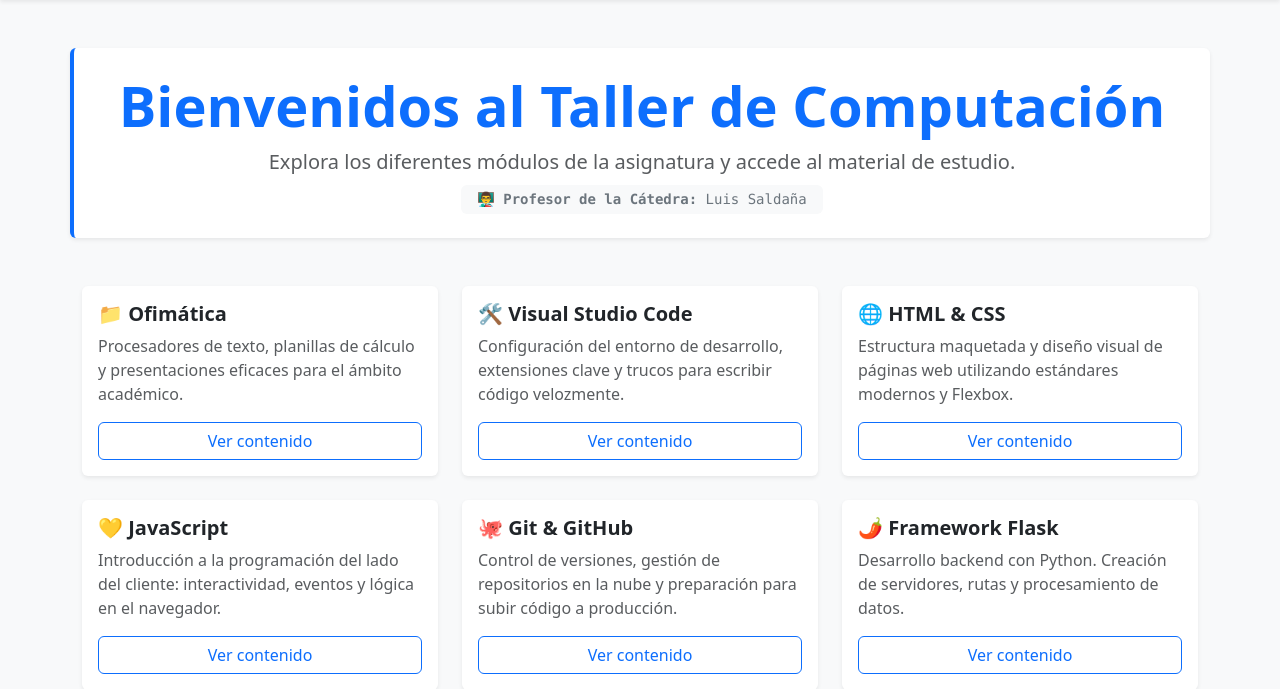
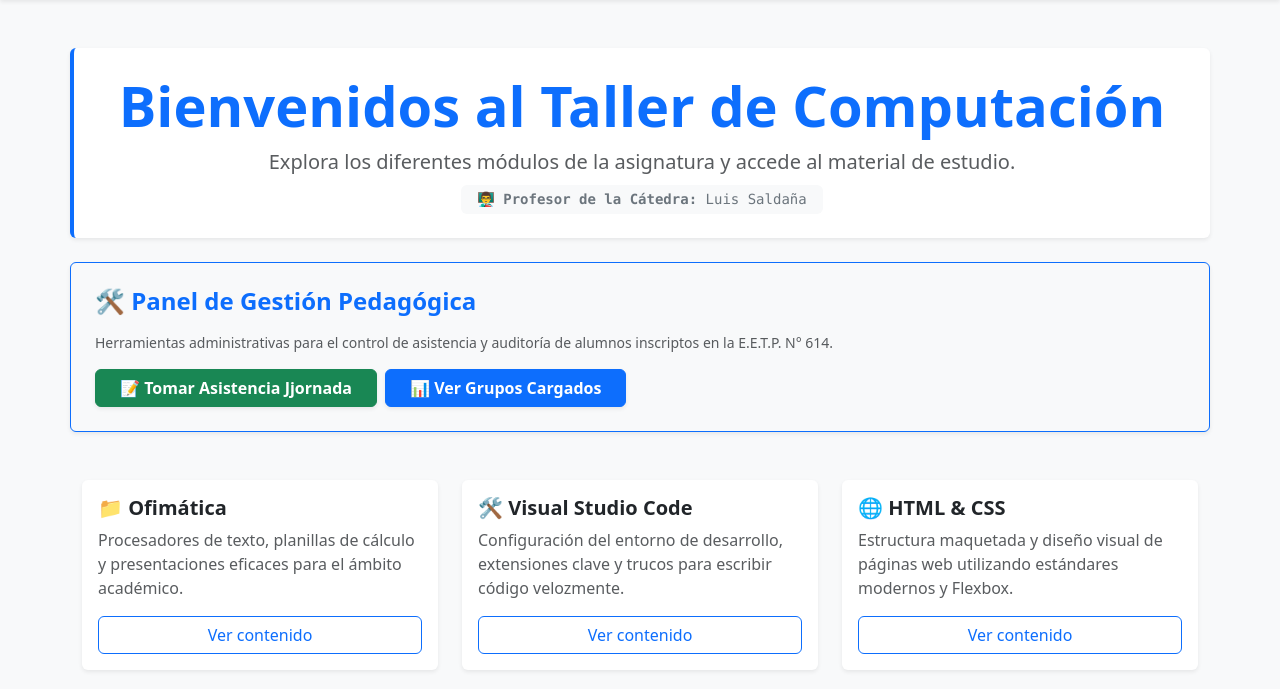
Before and after one commit to profeluissaldana/MipaginaWebTaller, a Flask app: page / in a window 1280 px wide. Shown: the part 68-757 px from the top of the page. Run offline with Flask 3, Linux system fonts and the light colour scheme; the visitor is signed in with stand-in values (Sample User, id 1).

Commit message:
Agregué boton de visualización de grupos

```diff
--- a/app.py
+++ b/app.py
@@ -744,13 +744,14 @@ def inicializar_turnos_oficiales():
     db.create_all()
 
     # Mapeo exacto solicitado para la segmentación del taller
+   # Mapeo exacto solicitado para la segmentación del taller (Horarios actualizados)
     turnos_objetivo = [
-        {"id": 1, "nombre": "Mañana - Grupo A (Lun/Mie)", "horario": "7:30 - 11:45", "dias": "Lunes y Miércoles"},
-        {"id": 2, "nombre": "Mañana - Grupo B (Mar/Vie)", "horario": "7:30 - 11:45", "dias": "Martes y Viernes"},
-        {"id": 3, "nombre": "Tarde - Martes", "horario": "13:30 - 17:45", "dias": "Martes"},
-        {"id": 4, "nombre": "Tarde - Miércoles", "horario": "13:30 - 17:45", "dias": "Miércoles"},
-        {"id": 5, "nombre": "Tarde - Viernes", "horario": "13:30 - 17:45", "dias": "Viernes"},
-        {"id": 6, "nombre": "Tarde - Jueves Rotativo", "horario": "13:30 - 17:45", "dias": "Jueves"}
+        {"id": 1, "nombre": "Mañana - Grupo A (Lun/Mie)", "horario": "7:30 - 11:10", "dias": "Lunes y Miércoles"},
+        {"id": 2, "nombre": "Mañana - Grupo B (Mar/Vie)", "horario": "7:30 - 11:10", "dias": "Martes y Viernes"},
+        {"id": 3, "nombre": "Tarde - Martes", "horario": "13:10 - 16:50", "dias": "Martes"},
+        {"id": 4, "nombre": "Tarde - Miércoles", "horario": "13:10 - 16:50", "dias": "Miércoles"},
+        {"id": 5, "nombre": "Tarde - Viernes", "horario": "13:10 - 16:50", "dias": "Viernes"},
+        {"id": 6, "nombre": "Tarde - Jueves Rotativo", "horario": "13:10 - 16:50", "dias": "Jueves"}
     ]
 
     print("⏳ Sincronizando Base de Datos con el nuevo esquema de 6 Turnos...")
--- a/templates/inicio.html
+++ b/templates/inicio.html
@@ -3,7 +3,7 @@
 {% block title %}Inicio - Taller de Computación{% endblock %}
 
 {% block content %}
-<div class="row text-center mb-5">
+<div class="row text-center mb-4">
     <div class="col-12 py-4 bg-white rounded shadow-sm border-start border-primary border-4">
         <h1 class="display-4 fw-bold text-primary">Bienvenidos al Taller de Computación</h1>
         <p class="lead text-muted mb-2">Explora los diferentes módulos de la asignatura y accede al material de estudio.</p>
@@ -12,6 +12,23 @@
         </div>
     </div>
 </div>
+
+{% if session.get('is_admin') %}
+<div class="row mb-5">
+    <div class="col-12 p-4 bg-light rounded shadow-sm border border-primary">
+        <h4 class="text-primary fw-bold mb-3">🛠️ Panel de Gestión Pedagógica</h4>
+        <p class="text-muted small mb-3">Herramientas administrativas para el control de asistencia y auditoría de alumnos inscriptos en la E.E.T.P. N° 614.</p>
+        <div class="d-flex flex-wrap gap-2">
+            <a href="{{ url_for('tomar_asistencia') }}" class="btn btn-success fw-bold px-4 shadow-sm">
+                📝 Tomar Asistencia Jjornada
+            </a>
+            <a href="{{ url_for('ver_grupos') }}" class="btn btn-primary fw-bold px-4 shadow-sm">
+                📊 Ver Grupos Cargados
+            </a>
+        </div>
+    </div>
+</div>
+{% endif %}
 
 <div class="row g-4">
 
```
